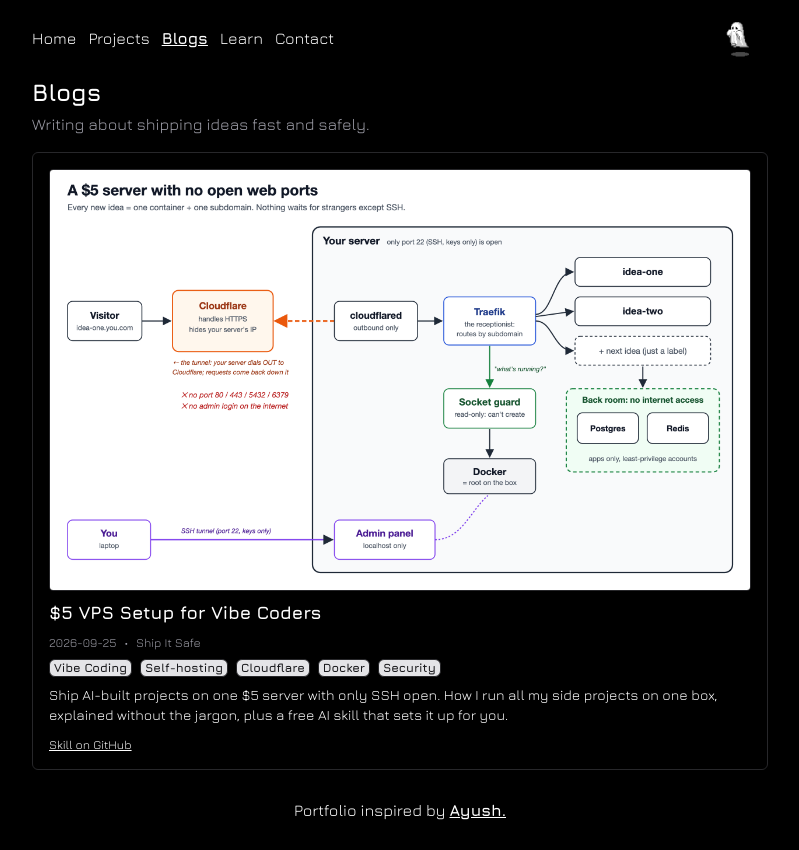
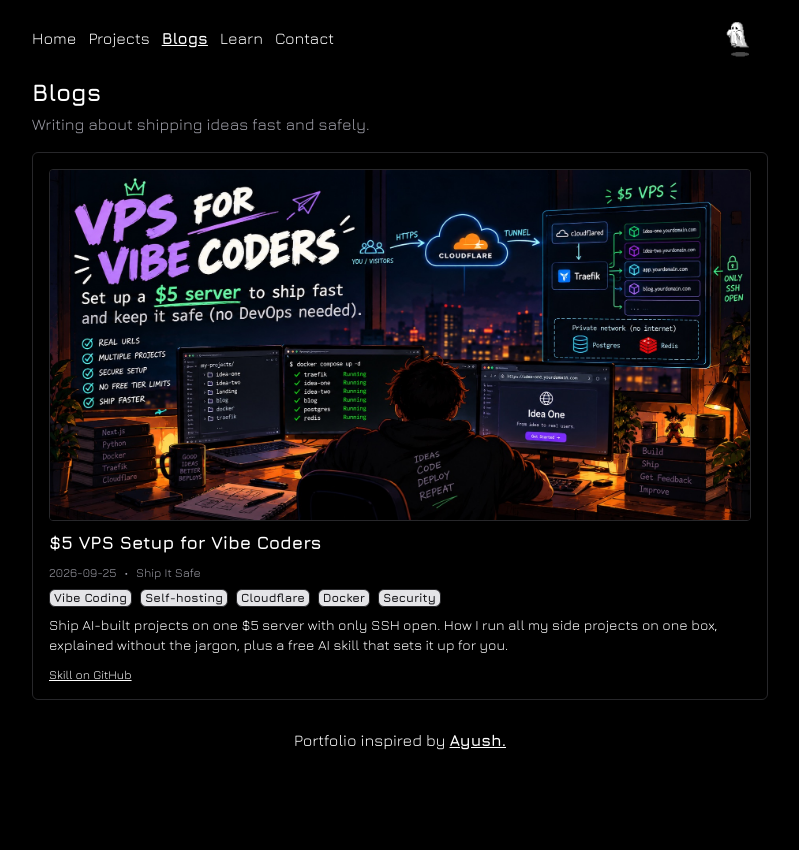
Before and after one commit to anant-c/anant-portfolio, a React (Vite) app: page /blogs in a window 1280 px wide. Shown: the whole page, without its empty margins (240-1039 px from the left). After the commit the page ends 800 px from the top, so only its background shows below. Built offline with nearby package versions, Linux system fonts and the light colour scheme.

Commit message:
Use the AI-made cover image on the blog card instead of the architecture diagram

```diff
--- a/src/data/blogs.js
+++ b/src/data/blogs.js
@@ -4,8 +4,8 @@
     title: "$5 VPS Setup for Vibe Coders",
     date: "2026-09-25",
     series: "Ship It Safe",
-    image: "/assets/blog/5-dollar-vps-setup.png",
-    imageAlt: "Architecture diagram: visitors reach Cloudflare, which talks through an outbound tunnel to the server; Traefik routes subdomains to apps; databases sit on a private network; only SSH is open.",
+    image: "/assets/blog/5-dollar-vps-setup.jpg",
+    imageAlt: "Cover art: VPS for Vibe Coders. Set up a $5 server to ship fast and keep it safe, with Cloudflare, a tunnel and Traefik in front of idea-one, idea-two and app containers.",
     description:
       "Ship AI-built projects on one $5 server with only SSH open. How I run all my side projects on one box, explained without the jargon, plus a free AI skill that sets it up for you.",
     tags: ["Vibe Coding", "Self-hosting", "Cloudflare", "Docker", "Security"],
```
Also changed, not shown: public/assets/blog/5-dollar-vps-setup.jpg (added), public/assets/blog/5-dollar-vps-setup.png (deleted).
